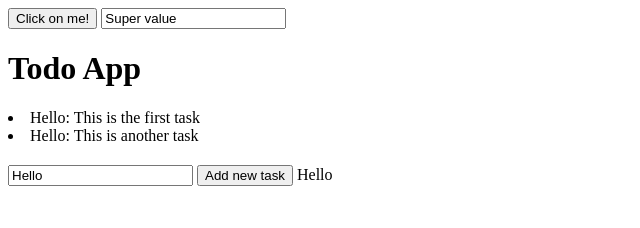
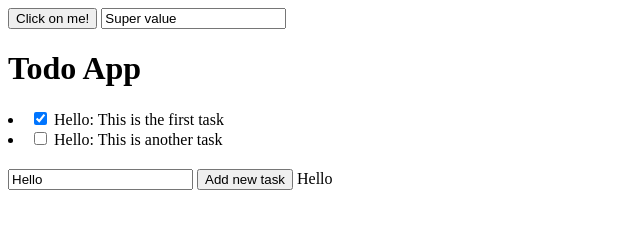
Before and after one commit to ajoseerazo/dunajs, a plain HTML site: page index.html in a window 1280 px wide. Shown: the whole page, without its empty margins (0-640 px from the left). Drawn offline with Linux system fonts and the light colour scheme.

Commit message:
Raeding variables inner

```diff
--- a/duna.js
+++ b/duna.js
@@ -70,6 +70,16 @@ class Duna {
       el.value = this.state[key];
 
       console.log("INPUT TEMPLATE", templateEl);
+    }
+
+    if (el.attributes["@checked"]) {
+      console.log(el.attributes["@checked"].value);
+      if (
+        el.attributes["@checked"].value === "true" ||
+        el.attributes["@checked"].value === "false"
+      ) {
+        el.checked = JSON.parse(el.attributes["@checked"].value);
+      }
     }
 
     for (let i = 0; i < el.children.length; i++) {
--- a/index.html
+++ b/index.html
@@ -23,7 +23,10 @@
       <!--<div>{ tasks.map(task => task) }</div>-->
 
       <div @each="task in tasks">
-        <li @click="clickOnTask">{ value }: { task.title }</li>
+        <li @click="clickOnTask">
+          <input type="checkbox" @checked="{task.done}"/>
+          <span>{ value }: { task.title }</span>
+        </li>
       </div>
 
       <input @change="changeInput" @value="value" />
@@ -121,9 +124,11 @@
           tasks: [
             {
               title: "This is the first task",
+              done: true,
             },
             {
               title: "This is another task",
+              done: false,
             },
           ],
           value: "Hello",
```
